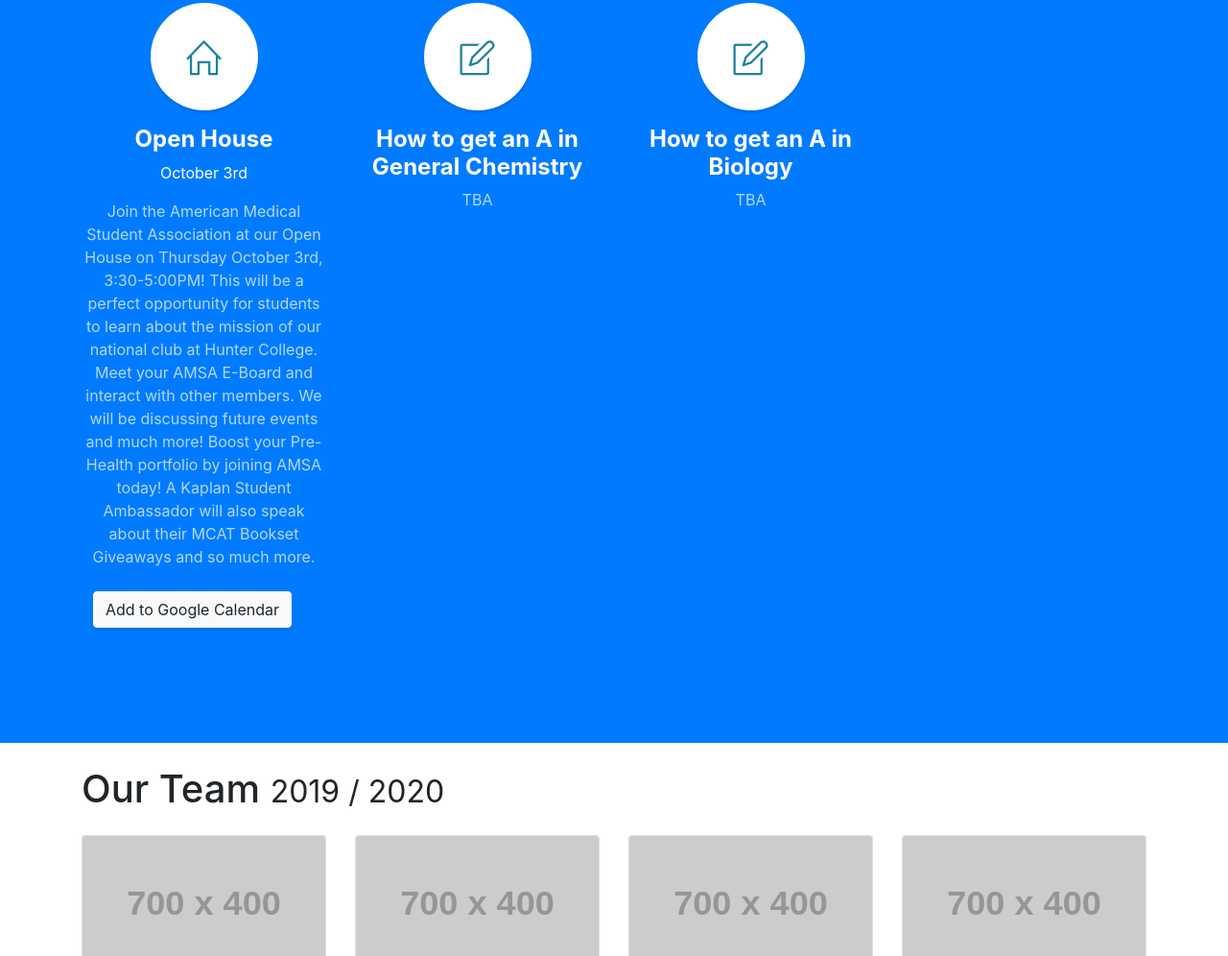
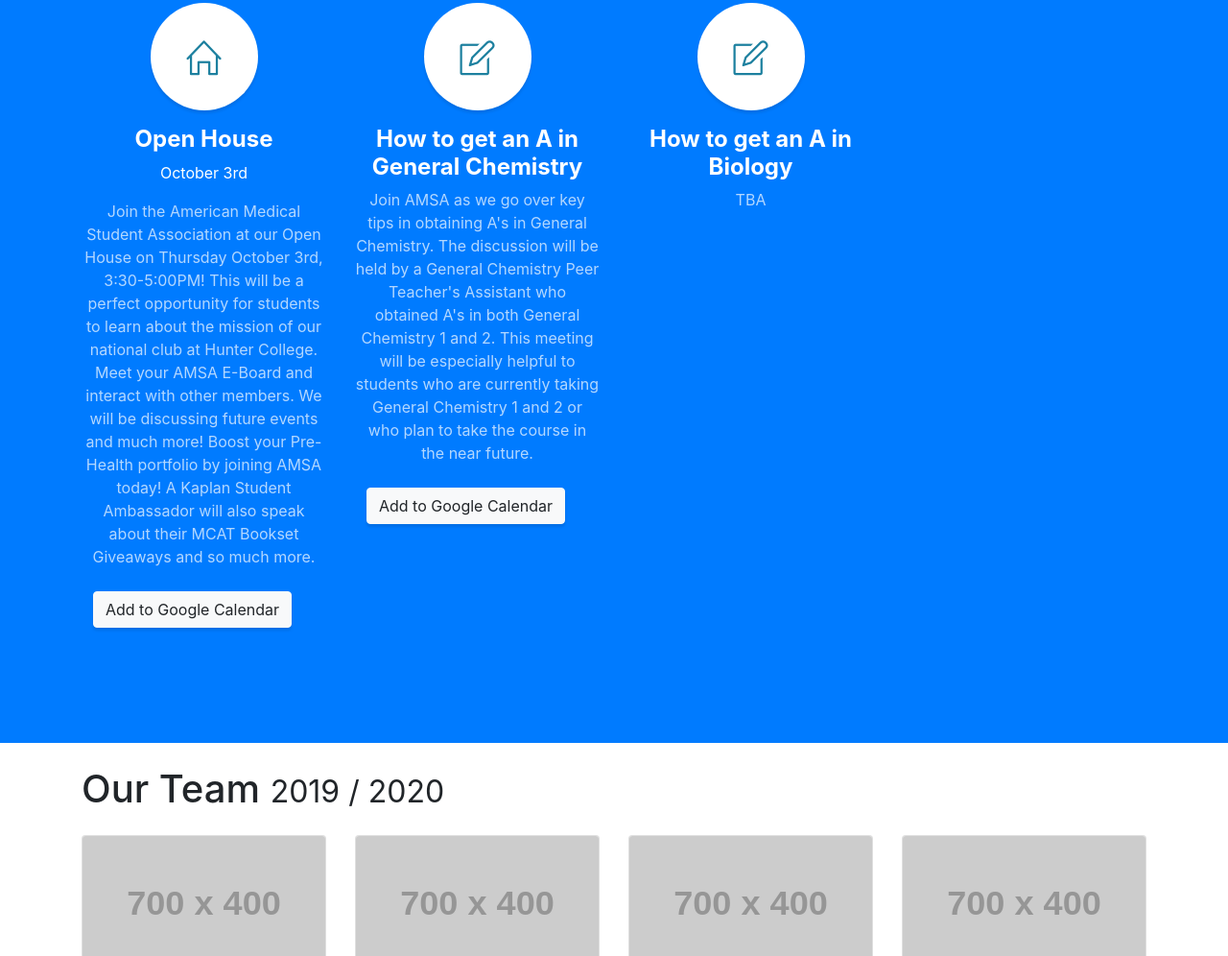
Before and after one commit to HunterAMSA/HunterAMSA.github.io, a website with bundled scripts: page index.html in a window 1280 px wide. Shown: the part 1042-2038 px from the top of the page at 96% size. Built offline with nearby package versions, Linux system fonts and the light colour scheme; placeholder pictures from the web are drawn by us.

Commit message:
Update index.html

```diff
--- a/index.html
+++ b/index.html
@@ -85,7 +85,8 @@ A Kaplan Student Ambassador will also speak about their MCAT Bookset Giveaways a
           <h4>
             <strong>How to get an A in General Chemistry</strong>
           </h4>
-          <p class="text-faded mb-0">TBA</p>
+          <p class="text-faded mb-0">Join AMSA as we go over key tips in obtaining A's in General Chemistry. The discussion will be held by a General Chemistry Peer Teacher's Assistant who obtained A's in both General Chemistry 1 and 2. This meeting will be especially helpful to students who are currently taking General Chemistry 1 and 2 or who plan to take the course in the near future.</p>
+<br><a href="https://www.google.com/calendar/render?action=TEMPLATE&text=How+to+get+an+A+in+General+Chemistry&details=Join+AMSA+as+we+go+over+key+tips+in+obtaining+A%27s+in+General+Chemistry.%0A%0AThe+discussion+will+be+held+by+a+General+Chemistry+Peer+Teacher%27s+Assistant+who+obtained+A%27s+in+both+General+Chemistry+1+and+2.+This+meeting+will+be+especially+helpful+to+students+who+are+currently+taking+General+Chemistry+1+and+2+or+who+plan+to+take+the+course+in+the+near+future.&location=Hunter+West%2C+Room+706&dates=20191017T190000Z%2F20191017T200000Z" class="btn btn-xl btn-light mr-4">Add to Google Calendar</a>
         </div>
         <div class="col-lg-3 col-md-6 mb-5 mb-md-0">
           <span class="service-icon rounded-circle mx-auto mb-3">
```
